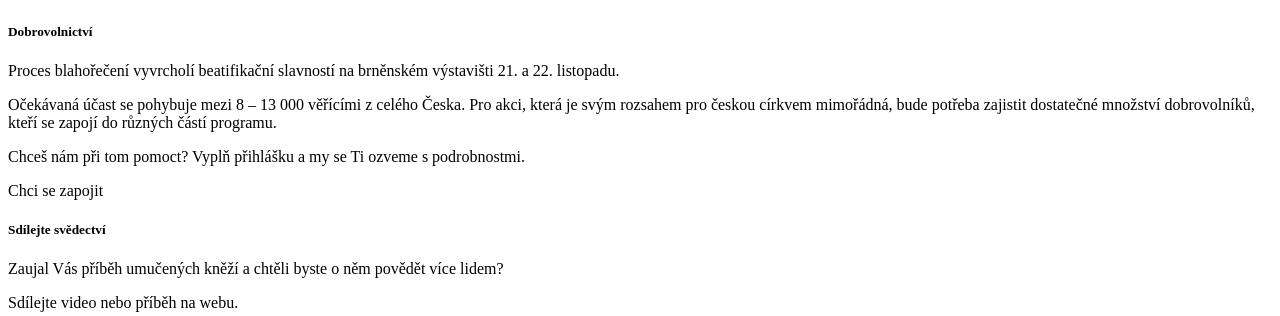
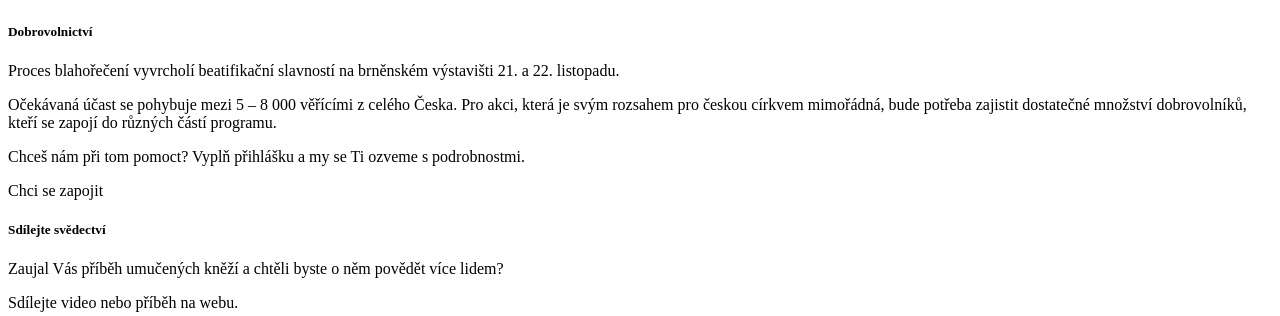
Before and after one commit to ITBiBr/BulaDrbola, a Symfony app: template templates/zapojte_se/index.html.twig in a window 1280 px wide. Shown: the part 1813-2129 px from the top of the page. Run offline with Twig, Linux system fonts and the light colour scheme; the template is opened without the code that fills it, so the values that code supplies are empty; some libraries are stand-ins or nearby versions.

Commit message:
zapojte se uprava ciselneho udaje vericich

```diff
--- a/templates/zapojte_se/index.html.twig
+++ b/templates/zapojte_se/index.html.twig
@@ -60,7 +60,7 @@
                                     Proces blahořečení vyvrcholí beatifikační slavností
                                     na brněnském výstavišti 21.&nbsp;a&nbsp;22.&nbsp;listopadu.</p>
                                 <p class="text-white">
-                                    Očekávaná účast se pohybuje mezi 8&nbsp;–&nbsp;13 000 věřícími
+                                    Očekávaná účast se pohybuje mezi 5&nbsp;–&nbsp;8 000 věřícími
                                     z&nbsp;celého Česka. Pro akci, která je svým rozsahem pro
                                     českou církvem mimořádná, bude potřeba zajistit
                                     dostatečné množství dobrovolníků, kteří se zapojí
```
